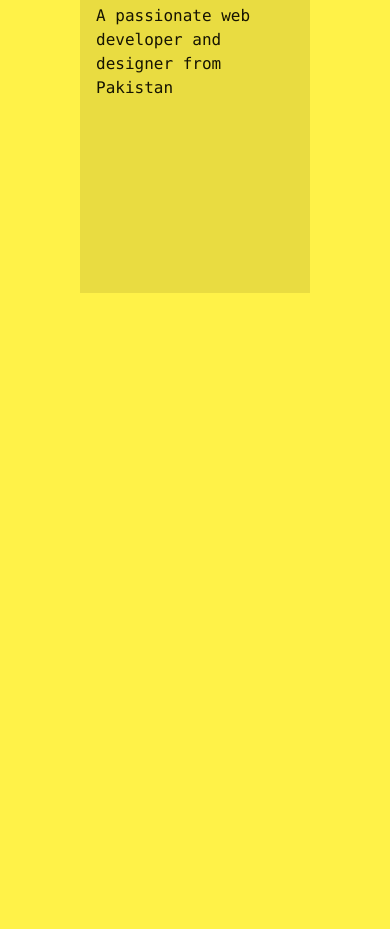
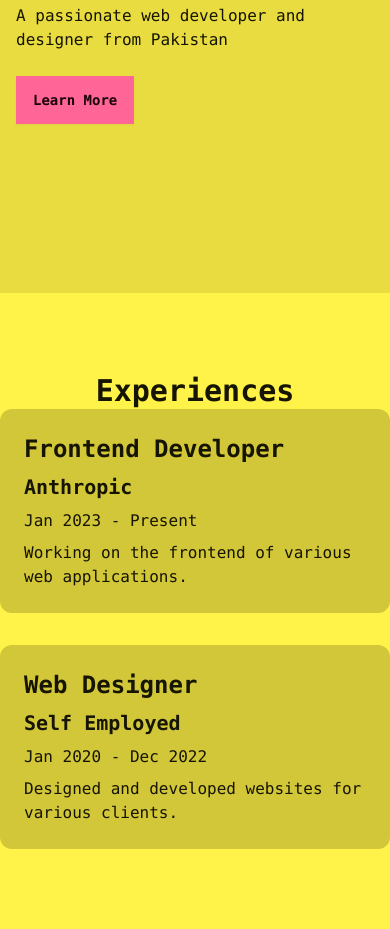
Before and after one commit to fuzailhassan/fuzailhassan.github.io, a website: page index.html in a window 390 px wide. Shown: the part 615-1544 px from the top of the page. Before the commit the page ends 908 px from the top, so only its background shows below. Drawn offline with Linux system fonts and the light colour scheme.

Commit message:
added experiences

```diff
--- a/index.html
+++ b/index.html
@@ -56,14 +56,44 @@
       </div>
     </header>
     <main class="">
-      <section id="about" class="px-20">
+      <section id="about" class="">
         <div class="hero min-h-screen bg-base-200">
           <div class="hero-content flex-col lg:flex-row-reverse">
-            <img src="https://picsum.photos/200/250" class="max-w-sm rounded-lg shadow-2xl" alt="hero">
+            <img
+              src="https://picsum.photos/200/250"
+              class="max-w-sm rounded-lg shadow-2xl"
+              alt="hero"
+            />
             <div>
-              <h1 class="text-5xl font-bold">
-                Fuzail Hassan</h1>
-                <p class="py-6">A passionate web developer and designer from Pakistan</p>
+              <h1 class="text-5xl font-bold">Fuzail Hassan</h1>
+              <p class="py-6">
+                A passionate web developer and designer from Pakistan
+              </p>
+              <button class="btn btn-primary">Learn More</button>
+            </div>
+          </div>
+        </div>
+      </section>
+      <section id="experiences" class="py-20">
+        <div
+          class="container mx-auto flex flex-col items-center justify-center"
+        >
+          <h2 class="text-3xl font-bold">Experiences</h2>
+          <div class="grid grid-cols-1 md:grid-cols-2 gap-8">
+            <div class="p-6 bg-base-300 rounded-xl">
+              <h3 class="text-2xl font-bold mb-2">Frontend Developer</h3>
+              <h4 class="text-xl font-bold mb-2">Anthropic</h4>
+              <p class="mb-2">Jan 2023 - Present</p>
+              <p>Working on the frontend of various web applications.</p>
+            </div>
+            <div class="p-6 bg-base-300 rounded-xl">
+              <h3 class="text-2xl font-bold mb-2">Web Designer</h3>
+              <h4 class="text-xl font-bold mb-2">Self Employed</h4>
+              <p class="mb-2">Jan 2020 - Dec 2022</p>
+              <p>Designed and developed websites for various clients.</p>
+            </div>
+          </div>
+        </div>
       </section>
     </main>
   </body>
```
Also changed, not shown: css/main.css.
